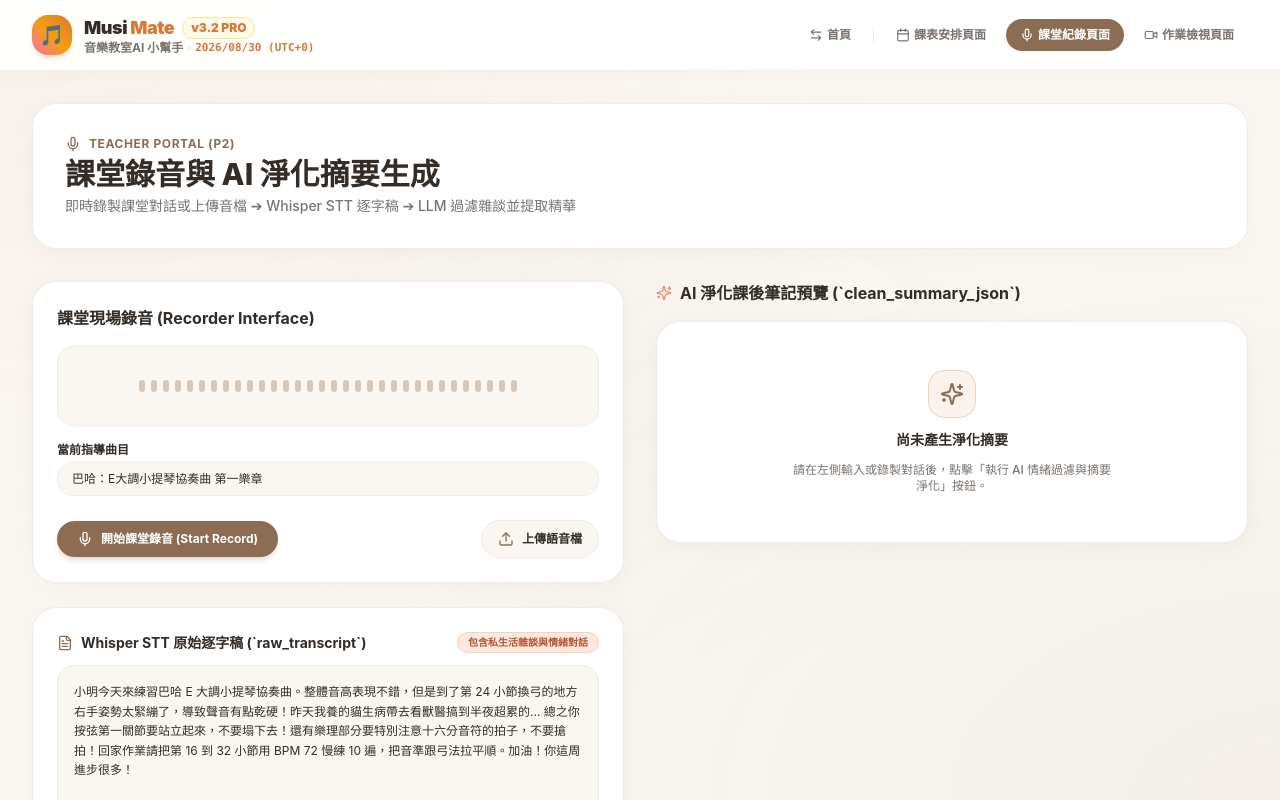
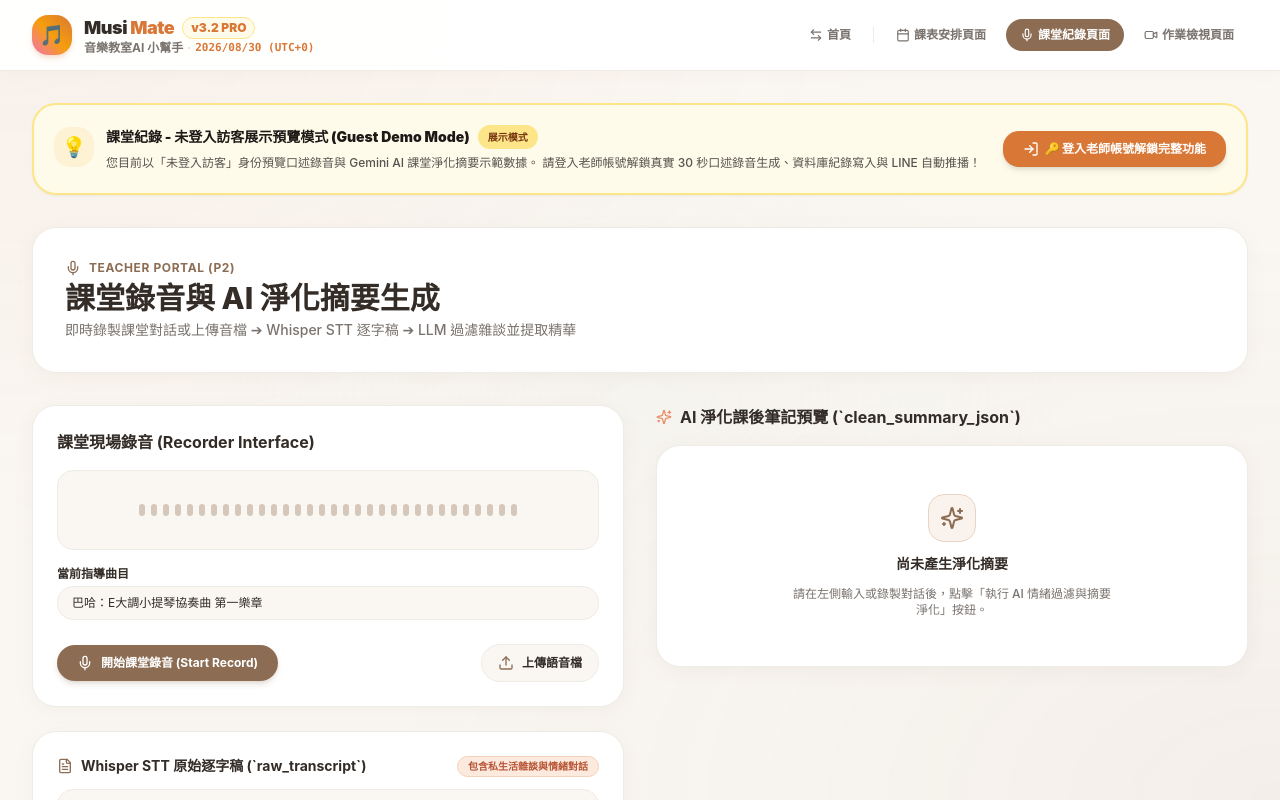
Before and after one commit to Charles0rocks/music-classroom-ai-assistant, a Next.js app: page /teacher/recorder in a window 1280 px wide. Shown: the top 800 px of the page. Built offline with nearby package versions, Linux system fonts and the light colour scheme.

Commit message:
update-guest-demo-mode-permission-guard

```diff
--- a/src/app/teacher/demos/page.tsx
+++ b/src/app/teacher/demos/page.tsx
@@ -13,11 +13,21 @@ import {
   Trash2,
   Sparkles,
   ShieldAlert,
+  LogIn,
 } from 'lucide-react';
 
 export default function TeacherDemosPage() {
   const router = useRouter();
-  const { currentRole, demoVideos, updateDemoVideo } = useDemoContext();
+  const { currentRole, demoVideos, updateDemoVideo, isAuthenticated, setShowLoginModal } = useDemoContext();
+
+  const [isLoggedIn, setIsLoggedIn] = useState(false);
+
+  useEffect(() => {
+    if (typeof window !== 'undefined') {
+      const savedTeacher = localStorage.getItem('auth_teacher');
+      setIsLoggedIn(Boolean(savedTeacher || isAuthenticated));
+    }
+  }, [isAuthenticated]);
 
   useEffect(() => {
     if (currentRole === 'student') {
@@ -40,6 +50,10 @@ export default function TeacherDemosPage() {
 
   const handleSaveSettings = (e: React.FormEvent) => {
     e.preventDefault();
+    if (!isLoggedIn) {
+      setShowLoginModal(true);
+      return;
+    }
     if (!activeVideo) return;
     updateDemoVideo(activeVideo.id, {
       pitch_tolerance: pitchTol,
@@ -50,6 +64,10 @@ export default function TeacherDemosPage() {
   };
 
   const handleAddTag = () => {
+    if (!isLoggedIn) {
+      setShowLoginModal(true);
+      return;
+    }
     if (!tagInput || !activeVideo) return;
     if (!activeVideo.tags.includes(tagInput)) {
       updateDemoVideo(activeVideo.id, {
@@ -60,6 +78,10 @@ export default function TeacherDemosPage() {
   };
 
   const handleRemoveTag = (tagToRemove: string) => {
+    if (!isLoggedIn) {
+      setShowLoginModal(true);
+      return;
+    }
     if (!activeVideo) return;
     updateDemoVideo(activeVideo.id, {
       tags: activeVideo.tags.filter((t) => t !== tagToRemove),
@@ -68,6 +90,35 @@ export default function TeacherDemosPage() {
 
   return (
     <div className="space-y-8">
+      {/* Guest Mode Warning Banner */}
+      {!isLoggedIn && (
+        <div className="bg-amber-50 border-2 border-amber-200 rounded-3xl p-5 shadow-sm flex flex-col md:flex-row items-start md:items-center justify-between gap-4 animate-in fade-in duration-200">
+          <div className="flex items-start gap-3">
+            <div className="w-10 h-10 rounded-2xl bg-amber-500/10 text-[#D97736] flex items-center justify-center font-black text-xl shrink-0 mt-0.5">
+              💡
+            </div>
+            <div>
+              <h3 className="font-black text-sm text-stone-900 flex items-center gap-2">
+                <span>作業檢視 - 未登入訪客展示預覽模式 (Guest Demo Mode)</span>
+                <span className="px-2.5 py-0.5 rounded-full bg-amber-200 text-amber-900 text-[10px] font-black">展示模式</span>
+              </h3>
+              <p className="text-xs text-stone-600 font-medium mt-1 leading-relaxed">
+                您目前以「未登入訪客」身份預覽雙影片姿態比對與 AI 門檻調校靜態範例數據。
+                請登入老師帳號解鎖上傳您的教學示範影片、調整專屬 AI 容錯門檻與寫入 Supabase 資料庫！
+              </p>
+            </div>
+          </div>
+          <button
+            type="button"
+            onClick={() => setShowLoginModal(true)}
+            className="px-5 py-2.5 rounded-2xl bg-[#D97736] hover:bg-[#c4682a] text-white text-xs font-black shrink-0 shadow-md transition-all flex items-center gap-1.5"
+          >
+            <LogIn className="w-4 h-4" />
+            🔑 登入老師帳號解鎖完整功能
+          </button>
+        </div>
+      )}
+
       {/* Header Banner */}
       <div className="warm-card p-6 sm:p-8 rounded-3xl border border-[#EFECE6] shadow-warm bg-gradient-to-r from-white to-[#FAF2EC]">
         <div className="flex items-center gap-2 text-[#8C6D53] text-xs font-bold uppercase tracking-wider mb-1">
--- a/src/app/teacher/recorder/page.tsx
+++ b/src/app/teacher/recorder/page.tsx
@@ -16,6 +16,7 @@ import {
   Volume2,
   ArrowRight,
   Music,
+  LogIn,
 } from 'lucide-react';
 import { CleanSummaryJSON } from '@/types';
 
@@ -23,7 +24,16 @@ const SAMPLE_TRANSCRIPT = `小明今天來練習巴哈 E 大調小提琴協奏
 
 export default function TeacherRecorderPage() {
   const router = useRouter();
-  const { currentRole, addLessonRecord } = useDemoContext();
+  const { currentRole, addLessonRecord, isAuthenticated, setShowLoginModal } = useDemoContext();
+
+  const [isLoggedIn, setIsLoggedIn] = useState(false);
+
+  useEffect(() => {
+    if (typeof window !== 'undefined') {
+      const savedTeacher = localStorage.getItem('auth_teacher');
+      setIsLoggedIn(Boolean(savedTeacher || isAuthenticated));
+    }
+  }, [isAuthenticated]);
 
   useEffect(() => {
     if (currentRole === 'student') {
@@ -84,6 +94,35 @@ export default function TeacherRecorderPage() {
 
   return (
     <div className="space-y-8">
+      {/* Guest Mode Warning Banner */}
+      {!isLoggedIn && (
+        <div className="bg-amber-50 border-2 border-amber-200 rounded-3xl p-5 shadow-sm flex flex-col md:flex-row items-start md:items-center justify-between gap-4 animate-in fade-in duration-200">
+          <div className="flex items-start gap-3">
+            <div className="w-10 h-10 rounded-2xl bg-amber-500/10 text-[#D97736] flex items-center justify-center font-black text-xl shrink-0 mt-0.5">
+              💡
+            </div>
+            <div>
+              <h3 className="font-black text-sm text-stone-900 flex items-center gap-2">
+                <span>課堂紀錄 - 未登入訪客展示預覽模式 (Guest Demo Mode)</span>
+                <span className="px-2.5 py-0.5 rounded-full bg-amber-200 text-amber-900 text-[10px] font-black">展示模式</span>
+              </h3>
+              <p className="text-xs text-stone-600 font-medium mt-1 leading-relaxed">
+                您目前以「未登入訪客」身份預覽口述錄音與 Gemini AI 課堂淨化摘要示範數據。
+                請登入老師帳號解鎖真實 30 秒口述錄音生成、資料庫紀錄寫入與 LINE 自動推播！
+              </p>
+            </div>
+          </div>
+          <button
+            type="button"
+            onClick={() => setShowLoginModal(true)}
+            className="px-5 py-2.5 rounded-2xl bg-[#D97736] hover:bg-[#c4682a] text-white text-xs font-black shrink-0 shadow-md transition-all flex items-center gap-1.5"
+          >
+            <LogIn className="w-4 h-4" />
+            🔑 登入老師帳號解鎖完整功能
+          </button>
+        </div>
+      )}
+
       {/* Header Banner */}
       <div className="warm-card p-6 sm:p-8 rounded-3xl border border-[#EFECE6] shadow-warm bg-gradient-to-r from-white to-[#FAF2EC]">
         <div className="flex items-center gap-2 text-[#8C6D53] text-xs font-bold uppercase tracking-wider mb-1">
--- a/src/app/teacher/schedule/page.tsx
+++ b/src/app/teacher/schedule/page.tsx
@@ -27,6 +27,7 @@ import {
   GripVertical,
   Bell,
   Mic,
+  LogIn,
 } from 'lucide-react';
 import { ScheduleSlot, Appointment } from '@/types';
 import { supabase, isSupabaseConfigured, DbScheduleRecord } from '@/lib/supabaseClient';
@@ -87,7 +88,18 @@ export default function TeacherSchedulePage() {
     appointments,
     setAppointments,
     teacherProfile,
+    isAuthenticated,
+    setShowLoginModal,
   } = useDemoContext();
+
+  const [isLoggedIn, setIsLoggedIn] = useState(false);
+
+  useEffect(() => {
+    if (typeof window !== 'undefined') {
+      const savedTeacher = localStorage.getItem('auth_teacher');
+      setIsLoggedIn(Boolean(savedTeacher || isAuthenticated));
+    }
+  }, [isAuthenticated]);
 
   // Strict Role Guard: Students trying to access Teacher Schedule MUST be redirected to Student Schedule immediately
   useEffect(() => {
@@ -213,15 +225,22 @@ export default function TeacherSchedulePage() {
   };
 
   // Submit Handler for Top "課表設定" Block
-  const { isAuthenticated } = useDemoContext();
   const [isDbConnected, setIsDbConnected] = useState<boolean>(false);
   const [dbErrorMsg, setDbErrorMsg] = useState<string>('');
   const [isLoadingDb, setIsLoadingDb] = useState<boolean>(false);
 
-  // Active Fetch Schedules from Supabase (Forcing Supabase Connection & Console Debugging)
+  // Active Fetch Schedules from Supabase (Guarded by Login State)
   const fetchSchedules = useCallback(async () => {
-    console.log('--- MusiMate DB Debug ---');
-    console.log('Supabase URL:', process.env.NEXT_PUBLIC_SUPABASE_URL ? 'Loaded' : 'Missing');
+    const savedTeacherStr = typeof window !== 'undefined' ? localStorage.getItem('auth_teacher') : null;
+    const activeUserLoggedIn = Boolean(savedTeacherStr || isAuthenticated);
+
+    if (!activeUserLoggedIn) {
+      console.log('[Guest Mode] 未登入訪客模式：已暫停 Supabase DB 數據查詢，僅展示 Demo 靜態數據');
+      setIsDbConnected(false);
+      setDbErrorMsg('');
+      setIsLoadingDb(false);
+      return;
+    }
 
     if (!supabase) {
       const errMsg = !process.env.NEXT_PUBLIC_SUPABASE_URL
@@ -310,6 +329,12 @@ export default function TeacherSchedulePage() {
 
   const handleSettingSubmit = (e: React.FormEvent) => {
     e.preventDefault();
+
+    if (!isLoggedIn) {
+      setSettingNotice('💡 此為展示預覽模式！請先登入老師帳號以新增與寫入真實課表數據。');
+      setShowLoginModal(true);
+      return;
+    }
 
     if (scheduleMode === 'recurring') {
       const studentNameInput = recurringStudent.trim() || '學生';
@@ -575,6 +600,35 @@ export default function TeacherSchedulePage() {
 
   return (
     <div className="space-y-6">
+      {/* Guest Mode Warning Banner */}
+      {!isLoggedIn && (
+        <div className="bg-amber-50 border-2 border-amber-200 rounded-3xl p-5 shadow-sm flex flex-col md:flex-row items-start md:items-center justify-between gap-4 animate-in fade-in duration-200">
+          <div className="flex items-start gap-3">
+            <div className="w-10 h-10 rounded-2xl bg-amber-500/10 text-[#D97736] flex items-center justify-center font-black text-xl shrink-0 mt-0.5">
+              💡
+            </div>
+            <div>
+              <h3 className="font-black text-sm text-stone-900 flex items-center gap-2">
+                <span>課表安排 - 未登入訪客展示預覽模式 (Guest Demo Mode)</span>
+                <span className="px-2.5 py-0.5 rounded-full bg-amber-200 text-amber-900 text-[10px] font-black">展示模式</span>
+              </h3>
+              <p className="text-xs text-stone-600 font-medium mt-1 leading-relaxed">
+                目前為「未登入訪客」狀態，系統已暫停查詢真實 Supabase 資料庫，下方為靜態 Demo 課表數據範例。
+                請登入老師帳號解鎖真實 2D 週課表矩陣、開放時段設定與防放鳥審核機制！
+              </p>
+            </div>
+          </div>
+          <button
+            type="button"
+            onClick={() => setShowLoginModal(true)}
+            className="px-5 py-2.5 rounded-2xl bg-[#D97736] hover:bg-[#c4682a] text-white text-xs font-black shrink-0 shadow-md transition-all flex items-center gap-1.5"
+          >
+            <LogIn className="w-4 h-4" />
+            🔑 登入老師帳號解鎖完整功能
+          </button>
+        </div>
+      )}
+
       {/* 1. Teacher Profile Header Card (Studio OS 教師課表 - 莫蘭迪奶油風格) */}
       <div className="bg-white text-stone-800 rounded-3xl p-5 sm:p-6 shadow-sm border border-stone-200 relative overflow-hidden space-y-4">
         <div className="flex items-center justify-between">
@@ -604,7 +658,12 @@ export default function TeacherSchedulePage() {
           <div className="flex items-center gap-2">
             {/* Supabase Real DB Connection Status Indicator */}
             <div className="hidden sm:flex items-center gap-1.5">
-              {isDbConnected ? (
+              {!isLoggedIn ? (
+                <span className="flex items-center gap-1.5 text-amber-700 bg-amber-50 px-3 py-1 rounded-full border border-amber-200 text-xs font-bold shadow-xs">
+                  <span className="w-2 h-2 rounded-full bg-amber-500 animate-pulse" />
+                  🟡 訪客預覽模式 (Supabase 查詢已暫停)
+                </span>
+              ) : isDbConnected ? (
                 <span className="flex items-center gap-1.5 text-emerald-700 bg-emerald-50 px-3 py-1 rounded-full border border-emerald-200 text-xs font-bold shadow-xs">
                   <span className="w-2 h-2 rounded-full bg-emerald-500 animate-pulse" />
                   🟢 已連線至 Supabase 資料庫
--- a/src/context/DemoContext.tsx
+++ b/src/context/DemoContext.tsx
@@ -13,6 +13,7 @@ import {
   TeacherDemoVideo,
   StudentPracticeVideo,
 } from '@/types';
+import { LoginModal } from '@/components/LoginModal';
 
 // Preset Teachers with Credentials (Default: Charles Lin, chl@gmail.com / 12345678)
 export const PRESET_TEACHERS: { user: User; teacher: Teacher }[] = [
@@ -131,6 +132,8 @@ const INITIAL_PRACTICE_VIDEOS: StudentPracticeVideo[] = [];
 
 interface DemoContextType {
   isAuthenticated: boolean;
+  showLoginModal: boolean;
+  setShowLoginModal: (show: boolean) => void;
   currentRole: Role;
   currentUser: User;
   teacherProfile: Teacher;
@@ -159,6 +162,7 @@ const DemoContext = createContext<DemoContextType | undefined>(undefined);
 
 export const DemoProvider: React.FC<{ children: React.ReactNode }> = ({ children }) => {
   const [isAuthenticated, setIsAuthenticated] = useState<boolean>(false);
+  const [showLoginModal, setShowLoginModal] = useState<boolean>(false);
   const [currentRole, setCurrentRole] = useState<Role>('teacher');
   const [activeTeacherIdx, setActiveTeacherIdx] = useState<number>(0);
 
@@ -358,6 +362,8 @@ export const DemoProvider: React.FC<{ children: React.ReactNode }> = ({ children
     <DemoContext.Provider
       value={{
         isAuthenticated,
+        showLoginModal,
+        setShowLoginModal,
         currentRole,
         currentUser,
         teacherProfile,
@@ -383,6 +389,7 @@ export const DemoProvider: React.FC<{ children: React.ReactNode }> = ({ children
       }}
     >
       {children}
+      <LoginModal isOpen={showLoginModal} onClose={() => setShowLoginModal(false)} />
     </DemoContext.Provider>
   );
 };
```
